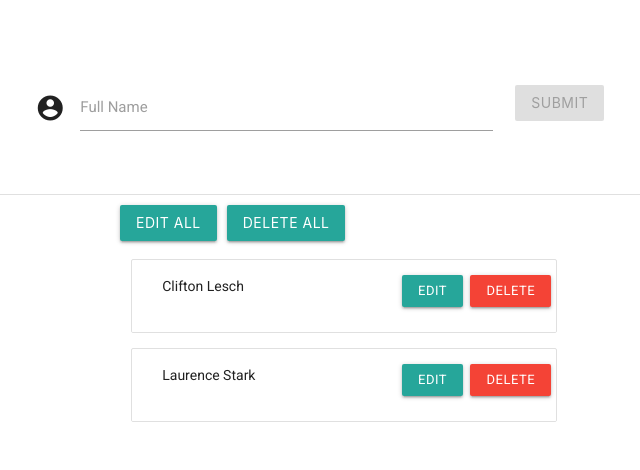
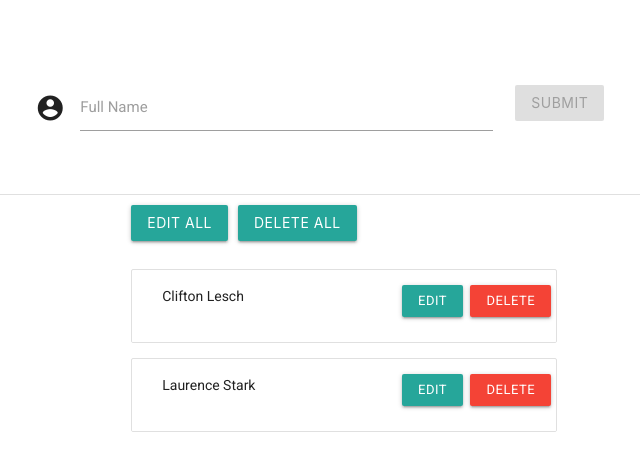
Before and after one commit to Horllymobile/users-list-test, an Angular app: page / in a window 1280 px wide. Shown: the top 470 px of the page, without its empty margins (296-936 px from the left). Built offline with nearby package versions, Linux system fonts and the light colour scheme.

Commit message:
Fixed grid issue

```diff
--- a/src/app/app.component.css
+++ b/src/app/app.component.css
@@ -5,3 +5,7 @@
 .btn{
   margin-right: 10px !important;
 }
+
+.btn-container{
+  margin-top: 10px !important;
+}
--- a/src/app/app.component.html
+++ b/src/app/app.component.html
@@ -1,7 +1,16 @@
 <app-add-user (newUser)="save($event)"></app-add-user>
 <mat-divider></mat-divider>
-<div class="button-div" *ngIf="usersList?.length > 1">
-  <button (click)="openEditAllDialog()" type="button" name="action" class="btn waves-effect waves-light ">Edit all</button>
-  <button (click)="openDeleteAllDialog()" type="button" name="action" class="btn waves-effect waves-light ">Delete all</button>
+<div class="container btn-container">
+  <div class="row" *ngIf="usersList?.length > 1">
+    <div class="col l3"></div>
+    <div class="col l6">
+      <button (click)="openEditAllDialog()" type="button"
+       name="action" class="btn waves-effect waves-light ">Edit all</button>
+
+      <button (click)="openDeleteAllDialog()" type="button"
+      name="action" class="btn waves-effect waves-light ">Delete all</button>
+    </div>
+    <div class="col l3"></div>
+  </div>
 </div>
 <app-users [users]="usersList"></app-users>
--- a/src/app/app.component.ts
+++ b/src/app/app.component.ts
@@ -58,7 +58,7 @@ export class AppComponent implements OnInit, OnDestroy{
       data => {
         setTimeout(()=>{
           this.usersList = data.reverse();
-        },1000)
+        },500)
         // console.log(data);
       },
       err => {
--- a/src/app/components/edit-user/edit-user.component.ts
+++ b/src/app/components/edit-user/edit-user.component.ts
@@ -61,16 +61,12 @@ export class DeleteUserComponent implements OnInit {
   ){}
 
   onDelete(): void {
-
     this.userService.deleteUser(this.data.id);
     this.dialogRef.close();
-
   }
 
   onCancel(){
-
     this.dialogRef.close();
-
   }
   ngOnInit(){}
 }
--- a/src/app/components/users/users.component.html
+++ b/src/app/components/users/users.component.html
@@ -1,15 +1,15 @@
 <div class="container">
   <div class="row">
     <div class="col l3"></div>
-    <div class="col l6">
+    <div class="col l6 s12">
       <ul class="collection with-header" *ngFor="let user of users">
         <li class="collection-item item" >
           <div class="row">
             <div class="col l7 s5">{{ user.name }}</div>
-            <div class="col l2 s2">
+            <div class="col l2 s1">
               <a type="button" (click)="openEditDialog(user)" class="waves-effect waves-light btn-small dark-text darken-4">Edit</a>
             </div>
-            <div class="col l2 s3">
+            <div class="col l2 s2 push-s2">
               <a type="button" (click)="openDeleteDialog(user.id)" class="waves-effect waves-light btn-small red ligthen-3">Delete</a>
             </div>
           </div>
--- a/src/app/components/users/users.component.ts
+++ b/src/app/components/users/users.component.ts
@@ -22,10 +22,7 @@ export class UsersComponent implements OnInit {
       data: { ...user }
     });
 
-    dialogRef.afterClosed().subscribe(result => {
-      console.log('The dialog was closed');
-      // this.animal = result;
-    });
+    dialogRef.afterClosed().subscribe(result => {});
   }
 
   openDeleteDialog(id: number): void {
@@ -33,11 +30,7 @@ export class UsersComponent implements OnInit {
       width: '250px',
       data: { id }
     });
-
-    dialogRef.afterClosed().subscribe(result => {
-      console.log('The dialog was closed');
-      // this.animal = result;
-    });
+    dialogRef.afterClosed().subscribe(result => {});
   }
 
   open(user){
```
